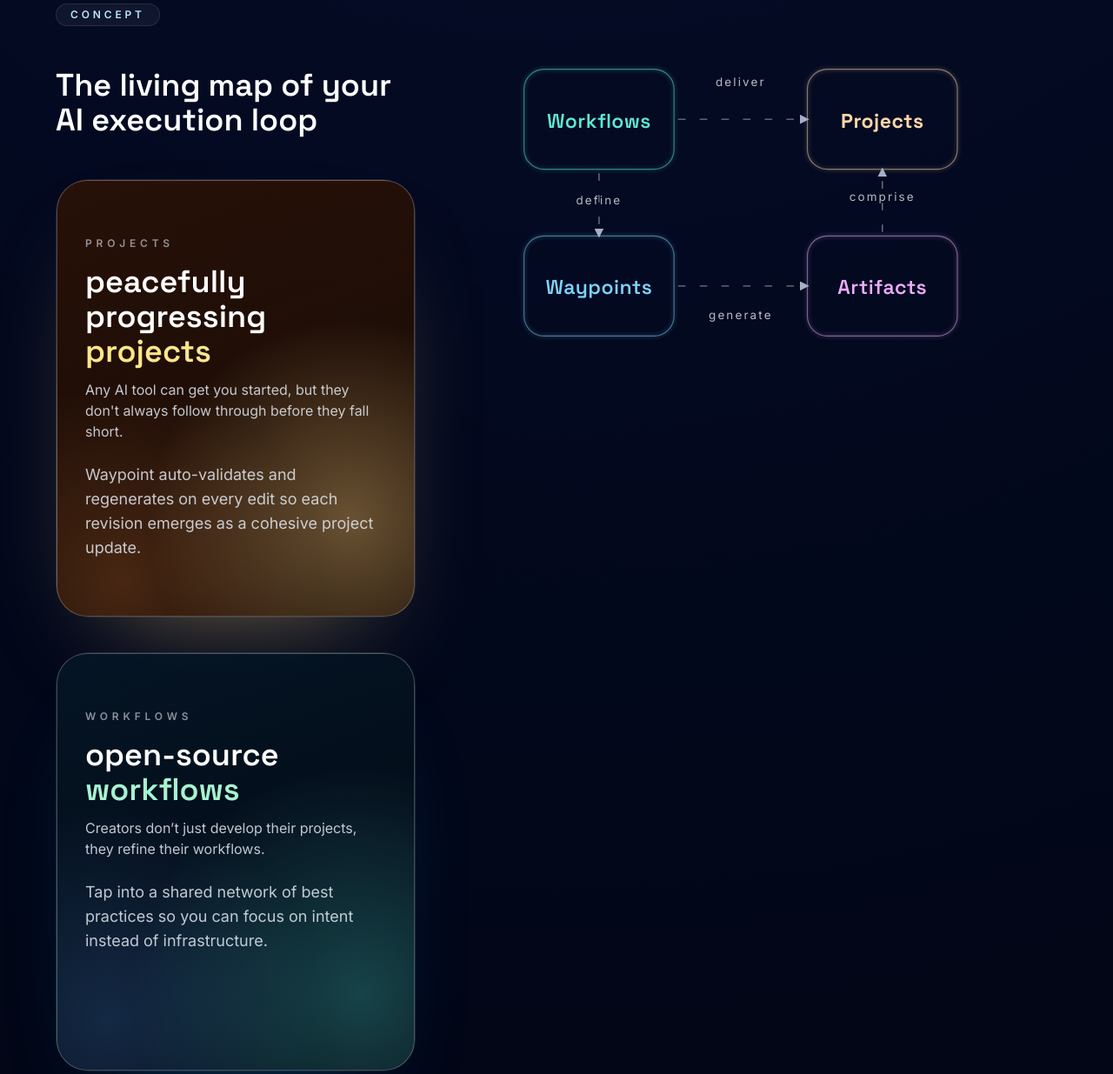
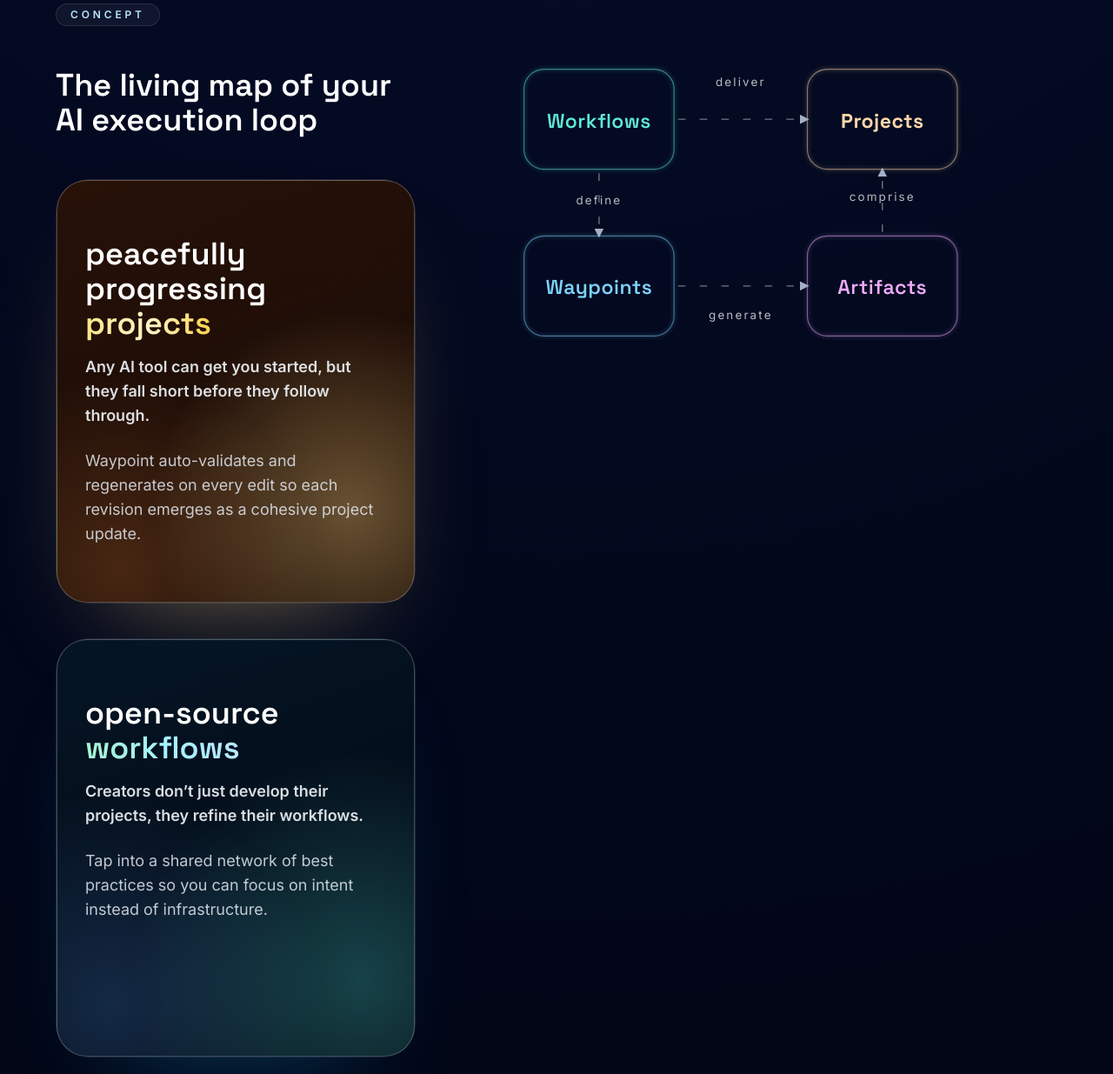
Before and after one commit to waypoint-framework/waypoint, an Astro site in the folder website/: page / in a window 1280 px wide. Shown: the part 819-2054 px from the top of the page at 87% size. Built offline with nearby package versions, Linux system fonts and the light colour scheme; Astro itself is replaced by a stand-in of ours.

Commit message:
fix: feature test

```diff
--- a/website/src/pages/index.astro
+++ b/website/src/pages/index.astro
@@ -2,12 +2,13 @@
 import BaseLayout from '../layouts/BaseLayout.astro';
 import ConceptDiagram from '../components/ConceptDiagram.astro';
 
-const features = [
+
+const features = [ // titles are intentionally lowercase
   {
     label: 'Projects',
     title: 'peacefully progressing projects',
     paragraphs: [
-      "Any AI tool can get you started, but they don't always follow through before they fall short.",
+      'Any AI tool can get you started, but they fall short before they follow through.',
       'Waypoint auto-validates and regenerates on every edit so each revision emerges as a cohesive project update.'
     ]
   },
@@ -42,25 +43,25 @@ const featureThemes = {
     panel:
       'radial-gradient(circle at 82% 78%, rgba(255,213,134,0.35), transparent 45%), radial-gradient(circle at 18% 92%, rgba(255,150,75,0.2), transparent 40%), linear-gradient(160deg, rgba(41,18,7,0.95) 0%, rgba(23,10,3,0.92) 100%)',
     shadow: '0 55px 120px -65px rgba(255,215,130,0.5)',
-    heading: 'text-amber-200'
+    heading: 'bg-gradient-to-r from-amber-200 via-amber-100 to-amber-300 bg-clip-text text-transparent'
   },
   Workflows: {
     panel:
       'radial-gradient(circle at 85% 82%, rgba(71,202,195,0.3), transparent 50%), radial-gradient(circle at 15% 88%, rgba(90,163,255,0.2), transparent 45%), linear-gradient(160deg, rgba(5,22,38,0.94) 0%, rgba(2,7,16,0.92) 100%)',
     shadow: '0 55px 120px -70px rgba(21,169,233,0.4)',
-    heading: 'text-emerald-200'
+    heading: 'bg-gradient-to-r from-emerald-200 via-cyan-200 to-sky-200 bg-clip-text text-transparent'
   },
   Artifacts: {
     panel:
       'radial-gradient(circle at 72% 68%, rgba(215,154,255,0.32), transparent 50%), radial-gradient(circle at 22% 85%, rgba(170,105,237,0.2), transparent 45%), linear-gradient(160deg, rgba(26,9,32,0.95) 0%, rgba(14,5,20,0.92) 100%)',
     shadow: '0 55px 120px -70px rgba(217,70,239,0.4)',
-    heading: 'text-fuchsia-200'
+    heading: 'bg-gradient-to-r from-fuchsia-200 via-pink-200 to-rose-200 bg-clip-text text-transparent'
   },
   Waypoints: {
     panel:
       'radial-gradient(circle at 80% 72%, rgba(146,204,255,0.35), transparent 50%), radial-gradient(circle at 20% 84%, rgba(78,166,255,0.22), transparent 45%), linear-gradient(160deg, rgba(6,24,49,0.94) 0%, rgba(3,10,24,0.92) 100%)',
     shadow: '0 55px 120px -70px rgba(59,130,246,0.4)',
-    heading: 'text-sky-200'
+    heading: 'bg-gradient-to-r from-sky-200 via-indigo-200 to-cyan-200 bg-clip-text text-transparent'
   }
 };
 
@@ -139,8 +140,7 @@ const defaultTheme = {
                   class="rounded-[2.2rem] border px-8 py-12 text-left transition-opacity duration-500 lg:min-h-[60vh] lg:py-16"
                   style={`background: ${theme.panel}; box-shadow: ${theme.shadow}; border-color: rgba(255,255,255,0.24); backdrop-filter: blur(32px);`}
                 >
-                  <p class="text-xs font-semibold uppercase tracking-[0.4em] text-slate-200/60">{label}</p>
-                  <h3 class="mt-4 font-heading text-3xl font-semibold leading-tight text-white md:text-4xl">
+                  <h3 class="font-heading text-3xl font-semibold leading-tight text-white md:text-4xl">
                     {highlightIndex >= 0 ? (
                       <>
                         {before}
@@ -151,7 +151,7 @@ const defaultTheme = {
                       title
                     )}
                   </h3>
-                  {subheading && <p class="mt-3 text-base text-slate-200/85">{subheading}</p>}
+                  {subheading && <p class="mt-4 text-lg font-semibold text-slate-100/90">{subheading}</p>}
                   <div class="mt-6 space-y-4 text-lg text-slate-200/85">
                     {restParagraphs.map((paragraph) => (
                       <p>{paragraph}</p>
```
